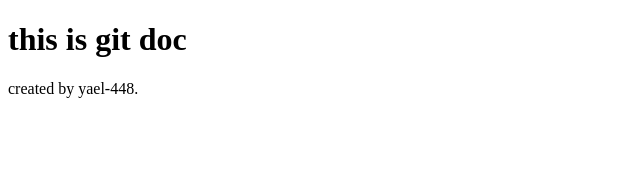
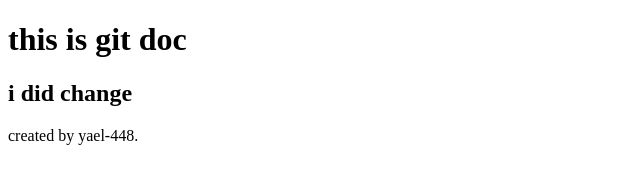
Before and after one commit to yael-448/test2, a plain HTML site: page index.html in a window 1280 px wide. Shown: the whole page, without its empty margins (0-640 px from the left). Drawn offline with Linux system fonts and the light colour scheme.

Commit message:
add change to index.html

```diff
--- a/index.html
+++ b/index.html
@@ -7,6 +7,7 @@
 </head>
 <body>
     <h1>this is git doc</h1>
+    <h2>i did change</h2>
     <p>created by yael-448.</p>
 </body>
 </html>
```
